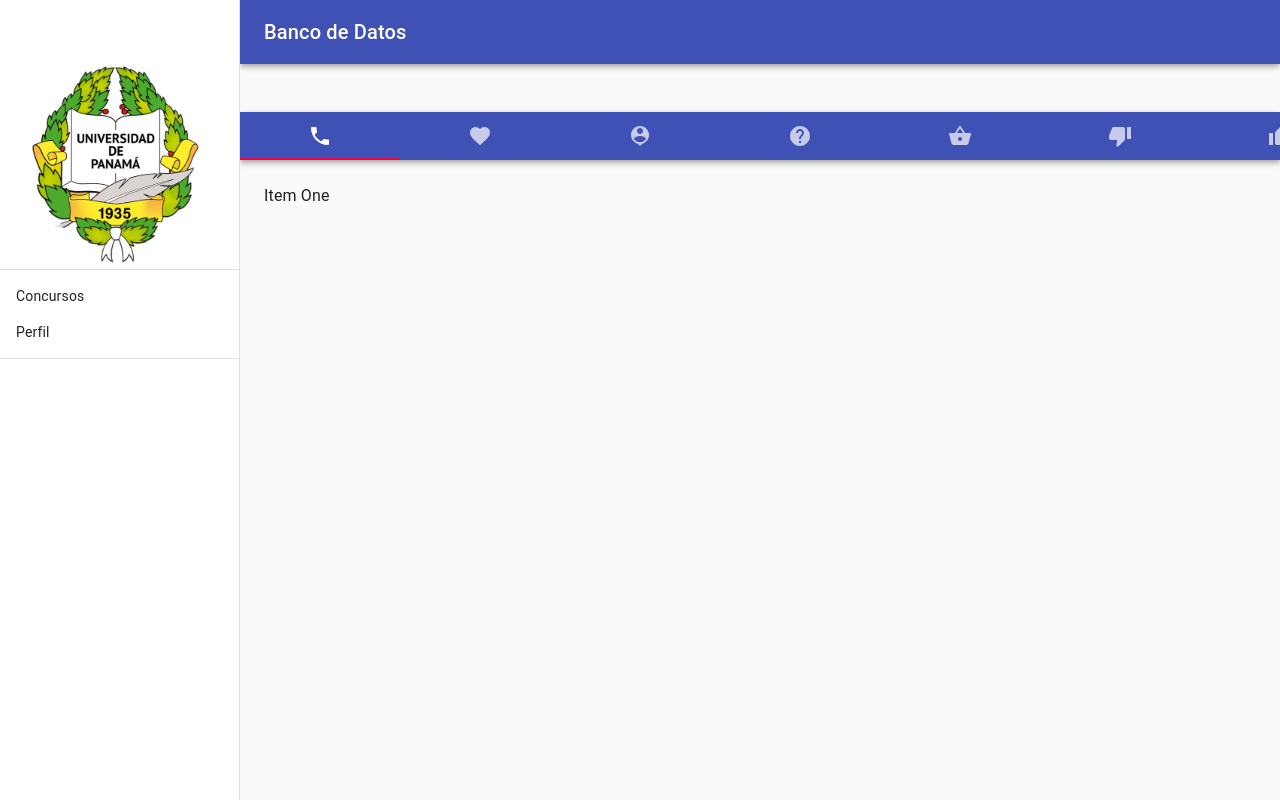
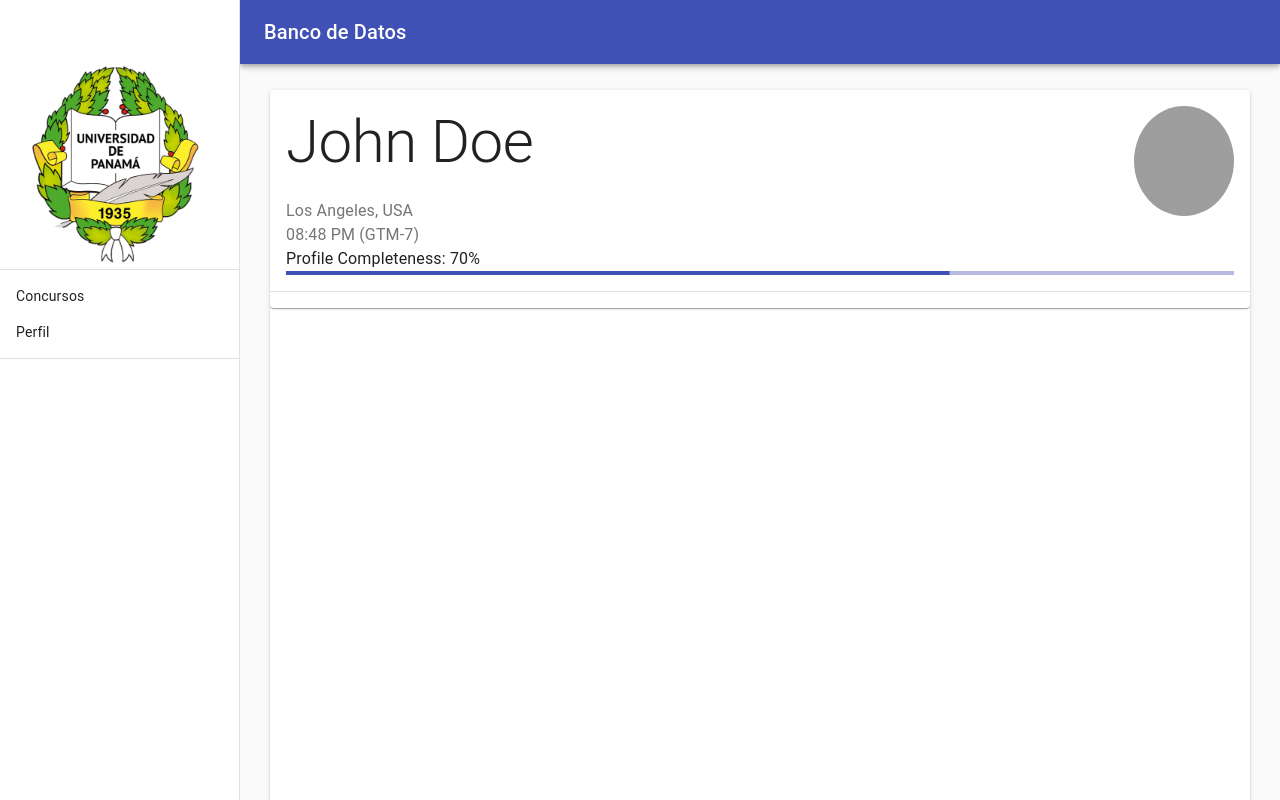
Before and after one commit to Madssimo/banco_datos, a React (Create React App) app in the folder banco-datos-app/: page /perfil in a window 1280 px wide. Shown: the top 800 px of the page. Built offline with nearby package versions, Linux system fonts and the light colour scheme; grey boxes are pictures that could not be loaded.

Commit message:
rutas de la vista usuarios

```diff
--- a/banco-datos-app/package.json
+++ b/banco-datos-app/package.json
@@ -9,6 +9,7 @@
     "@testing-library/react": "^9.3.2",
     "@testing-library/user-event": "^7.1.2",
     "install": "^0.13.0",
+    "moment": "^2.26.0",
     "react": "^16.13.0",
     "react-dom": "^16.13.0",
     "react-router-dom": "^5.1.2",
--- a/banco-datos-app/src/App.js
+++ b/banco-datos-app/src/App.js
@@ -4,6 +4,10 @@ import Main from './components/Main';
 import IndexUser from './components/Users/IndexUser';
 import Concursos from './components/Concurso/Concursos';
 import Login from './components/Auth/Login';
+import Documentos from './components/Users/Documentos/Documentos';
+import Participaciones from './components/Users/Participaciones/Participaciones';
+import Perfil from './components/Users/Profile/Perfil';
+
 
 class App extends Component {
   render() {
@@ -11,9 +15,14 @@ class App extends Component {
     return (
       <Router>
         <Route path="/concursos" component={Concursos} />
-        <Route path="/usuario" component={IndexUser} />
+        <Route path="/usuario" exact component={IndexUser} />
         <Route path="/login" exact component={Login} />
-        <Route path="/" component={Main} />
+        <Route path="/documentos" exact component={Documentos} />
+        <Route path="/perfil" exact component={Perfil} />
+        <Route path="/participaciones" exact component={Participaciones} />
+
+
+        <Route path="/*" component={Main} />
 
       </Router>
 
--- a/banco-datos-app/src/components/Users/IndexUser.js
+++ b/banco-datos-app/src/components/Users/IndexUser.js
@@ -7,6 +7,7 @@ import CardActionArea from '@material-ui/core/CardActionArea';
 import CardContent from '@material-ui/core/CardContent';
 import CardMedia from '@material-ui/core/CardMedia';
 import Typography from '@material-ui/core/Typography';
+import { Link } from "react-router-dom";
 
 const useStyles = makeStyles((theme) => ({
   paper: {
@@ -36,7 +37,7 @@ export default function IndexConcurso() {
         <Grid container spacing={0}>
           <Grid item  xs={12} sm={4}>
             <Card className={classes.root}>
-              <CardActionArea>
+              <CardActionArea component={Link} to="/documentos">
                 <CardMedia
                   component="img"
                   alt="Contemplative Reptile"
@@ -52,9 +53,10 @@ export default function IndexConcurso() {
               </CardContent>
             </Card>
           </Grid>
+
           <Grid item  xs={12} sm={4}>
             <Card className={classes.root}>
-              <CardActionArea>
+              <CardActionArea component={Link} to="/participaciones">
                 <CardMedia
                   component="img"
                   alt="Contemplative Reptile"
@@ -72,7 +74,7 @@ export default function IndexConcurso() {
           </Grid>
           <Grid item  xs={12} sm={4}>
             <Card className={classes.root}>
-              <CardActionArea>
+              <CardActionArea component={Link} to="/perfil">
                 <CardMedia
                   component="img"
                   alt="Contemplative Reptile"
--- /dev/null
+++ b/banco-datos-app/src/components/Users/Profile/Perfil.js
@@ -0,0 +1,112 @@
+import React from 'react';
+import PropTypes from 'prop-types';
+import clsx from 'clsx';
+import moment from 'moment';
+import { makeStyles } from '@material-ui/styles';
+import Paper from '@material-ui/core/Paper';
+
+import {
+  Card,
+  CardActions,
+  CardContent,
+  Avatar,
+  Typography,
+  Divider,
+  LinearProgress
+} from '@material-ui/core';
+
+const useStyles = makeStyles(theme => ({
+  root: {},
+  details: {
+    display: 'flex'
+  },
+  avatar: {
+    marginLeft: 'auto',
+    height: 110,
+    width: 100,
+    flexShrink: 0,
+    flexGrow: 0
+  },
+
+
+  paper: {
+    overflow: 'auto',
+    marginTop: 90,
+    marginLeft: 270,
+    marginRight: 30,
+    height: 800,
+    marginBottom: -60,
+
+  }
+}));
+
+const AccountProfile = props => {
+  const { className, ...rest } = props;
+
+  const classes = useStyles();
+
+  const user = {
+    name: 'Shen Zhi',
+    city: 'Los Angeles',
+    country: 'USA',
+    timezone: 'GTM-7',
+    avatar: '/images/avatars/avatar_11.png'
+  };
+
+  return (
+    <Paper className={classes.paper} elevation={2}>
+
+    <Card
+      {...rest}
+      className={clsx(classes.root, className)}
+    >
+      <CardContent>
+        <div className={classes.details}>
+          <div>
+            <Typography
+              gutterBottom
+              variant="h2"
+            >
+              John Doe
+            </Typography>
+            <Typography
+              className={classes.locationText}
+              color="textSecondary"
+              variant="body1"
+            >
+              {user.city}, {user.country}
+            </Typography>
+            <Typography
+              className={classes.dateText}
+              color="textSecondary"
+              variant="body1"
+            >
+              {moment().format('hh:mm A')} ({user.timezone})
+            </Typography>
+          </div>
+          <Avatar
+            className={classes.avatar}
+            src={user.avatar}
+          />
+        </div>
+        <div className={classes.progress}>
+          <Typography variant="body1">Profile Completeness: 70%</Typography>
+          <LinearProgress
+            value={70}
+            variant="determinate"
+          />
+        </div>
+      </CardContent>
+      <Divider />
+      <CardActions>
+      </CardActions>
+    </Card>
+    </Paper>
+  );
+};
+
+AccountProfile.propTypes = {
+  className: PropTypes.string
+};
+
+export default AccountProfile;
```
Also changed, not shown: 2 other files (tests, documents, lock files or other folders).
